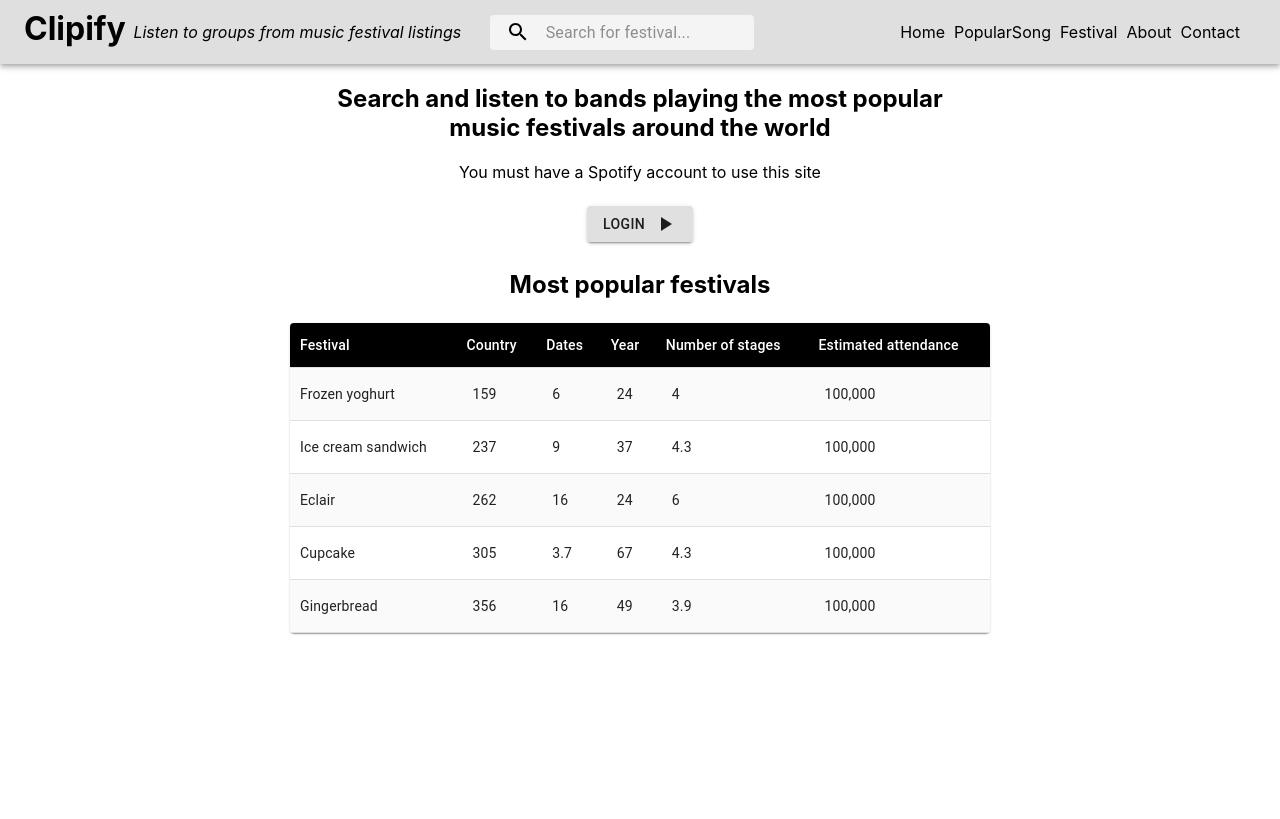
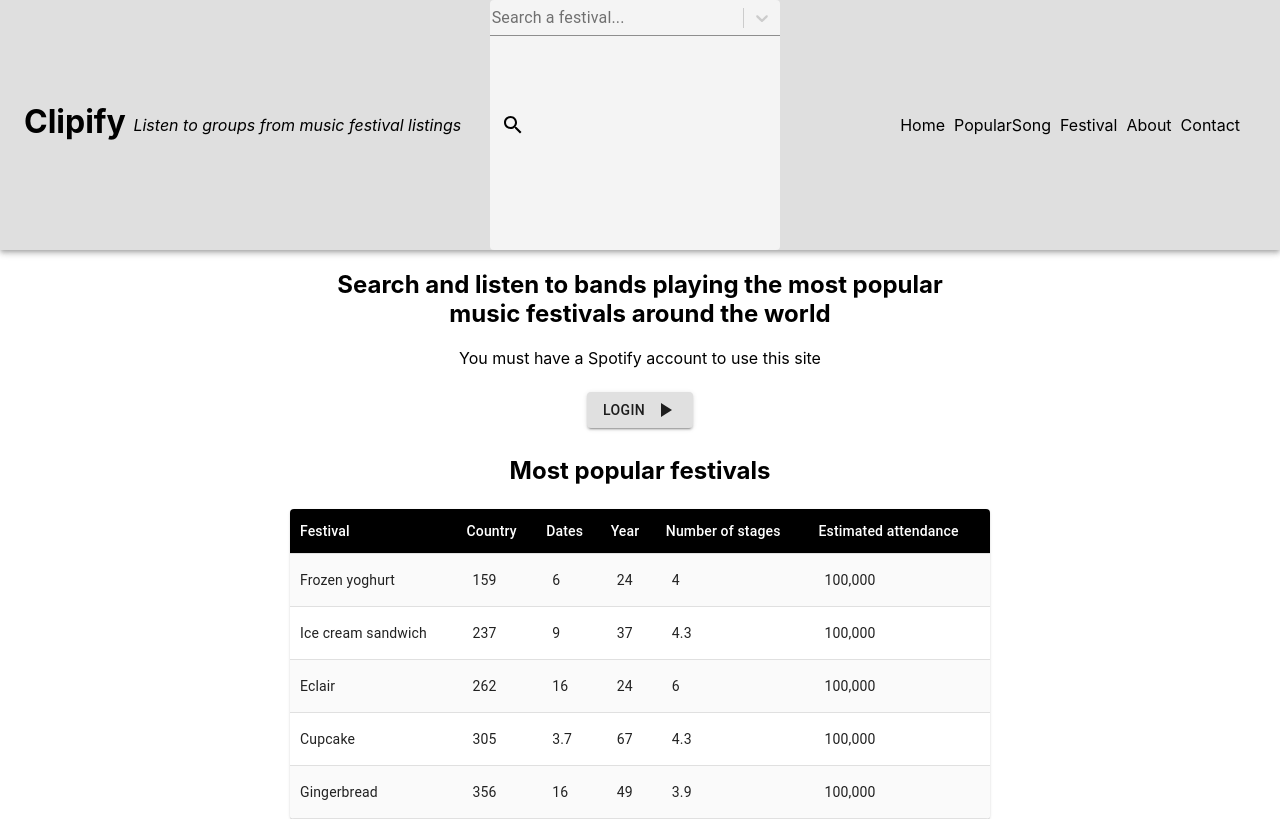
Before and after one commit to artworkjpm/spotify-calls, a React (Create React App) app: page / in a window 1280 px wide. Built offline with nearby package versions, Linux system fonts and the light colour scheme; no server answers.

Commit message:
react-select

```diff
--- a/package.json
+++ b/package.json
@@ -13,6 +13,7 @@
     "react-new-window": "^0.1.2",
     "react-router-dom": "^5.0.1",
     "react-scripts": "3.0.1",
+    "react-select": "^3.0.4",
     "react-table": "^6.10.0",
     "typeface-roboto": "0.0.54"
   },
--- a/src/App.js
+++ b/src/App.js
@@ -174,7 +174,7 @@ class App extends Component {
           <NavBar parsed={this.state.parsed} />
           <div>
             <Switch>
-              <Route exact path="/" render={() => <Home />} />
+              <Route exact path="/" component={Home} />
               <Route exact path="/festival" render={() => <ShowFestivals errorApi={this.state.errorApi} username={this.state.userName.split(" ")[0]} artistName={this.state.artistName} artistImage={this.state.image} popularSong={popsong} popularSongsArray={this.state.popularSongs} onSubmitValue={this.handleSubmit} value={this.state.value} onChangeValue={this.handleChange} handleClickSong={this.handleClickSong} handleClickGroup={this.handleClickGroup} setOpen={this.state.setOpen} onHandleClose={this.handleClose} genres={this.state.genres} />} />
               <Route path="/popular" component={Popular} />
             </Switch>
--- a/src/App.scss
+++ b/src/App.scss
@@ -218,3 +218,23 @@ header.MuiAppBar-colorPrimary {
 table th.MuiTableCell-root {
   padding: 10px;
 }
+
+div.makeStyles-root-59 {
+  height: unset;
+  min-width: 240px;
+}
+
+/* p.MuiTypography-colorTextSecondary,
+p.MuiTypography-body1 {
+  padding-left: 50px;
+}
+ */
+
+div.makeStyles-valueContainer-61 {
+  position: relative;
+  left: 40px;
+}
+
+div.makeStyles-searchIcon-5 {
+  width: 46px;
+}
--- a/src/components/NavBar.js
+++ b/src/components/NavBar.js
@@ -10,6 +10,7 @@ import Menu from "@material-ui/core/Menu";
 import SearchIcon from "@material-ui/icons/Search";
 import MoreIcon from "@material-ui/icons/MoreVert";
 import { Link } from "react-router-dom";
+import SearchReact from "./SearchReact";
 
 const useStyles = makeStyles(theme => ({
   grow: {
@@ -134,14 +135,15 @@ export default function NavBar(props) {
             <div className={classes.searchIcon}>
               <SearchIcon />
             </div>
-            <InputBase
+            <SearchReact />
+            {/*   <InputBase
               placeholder="Search for festival..."
               classes={{
                 root: classes.inputRoot,
                 input: classes.inputInput
               }}
               inputProps={{ "aria-label": "search" }}
-            />
+            /> */}
           </div>
           <div className={classes.grow} />
           <div className={classes.sectionDesktop}>
--- /dev/null
+++ b/src/components/SearchReact.js
@@ -0,0 +1,320 @@
+import React from "react";
+import PropTypes from "prop-types";
+import Select from "react-select";
+import { emphasize, makeStyles, useTheme } from "@material-ui/core/styles";
+import Typography from "@material-ui/core/Typography";
+import NoSsr from "@material-ui/core/NoSsr";
+import TextField from "@material-ui/core/TextField";
+import Paper from "@material-ui/core/Paper";
+
+import MenuItem from "@material-ui/core/MenuItem";
+
+const suggestions = [{ label: "Afghanistan" }, { label: "Aland Islands" }, { label: "Albania" }, { label: "Algeria" }, { label: "American Samoa" }, { label: "Andorra" }, { label: "Angola" }, { label: "Anguilla" }, { label: "Antarctica" }, { label: "Antigua and Barbuda" }, { label: "Argentina" }, { label: "Armenia" }, { label: "Aruba" }, { label: "Australia" }, { label: "Austria" }, { label: "Azerbaijan" }, { label: "Bahamas" }, { label: "Bahrain" }, { label: "Bangladesh" }, { label: "Barbados" }, { label: "Belarus" }, { label: "Belgium" }, { label: "Belize" }, { label: "Benin" }, { label: "Bermuda" }, { label: "Bhutan" }, { label: "Bolivia, Plurinational State of" }, { label: "Bonaire, Sint Eustatius and Saba" }, { label: "Bosnia and Herzegovina" }, { label: "Botswana" }, { label: "Bouvet Island" }, { label: "Brazil" }, { label: "British Indian Ocean Territory" }, { label: "Brunei Darussalam" }].map(suggestion => ({
+  value: suggestion.label,
+  label: suggestion.label
+}));
+
+const useStyles = makeStyles(theme => ({
+  root: {
+    flexGrow: 1,
+    height: 250,
+    minWidth: 290
+  },
+  input: {
+    display: "flex",
+    padding: 0,
+    height: "auto"
+  },
+  valueContainer: {
+    display: "flex",
+    flexWrap: "wrap",
+    flex: 1,
+    alignItems: "center",
+    overflow: "hidden"
+  },
+  chip: {
+    margin: theme.spacing(0.5, 0.25)
+  },
+  chipFocused: {
+    backgroundColor: emphasize(theme.palette.type === "light" ? theme.palette.grey[300] : theme.palette.grey[700], 0.08)
+  },
+  noOptionsMessage: {
+    padding: theme.spacing(1, 2)
+  },
+  singleValue: {
+    fontSize: 16
+  },
+  placeholder: {
+    position: "absolute",
+    left: 2,
+    bottom: 6,
+    fontSize: 16
+  },
+  paper: {
+    position: "absolute",
+    zIndex: 1,
+    marginTop: theme.spacing(1),
+    left: 0,
+    right: 0
+  },
+  divider: {
+    height: theme.spacing(2)
+  }
+}));
+
+function NoOptionsMessage(props) {
+  return (
+    <Typography color="textSecondary" className={props.selectProps.classes.noOptionsMessage} {...props.innerProps}>
+      {props.children}
+    </Typography>
+  );
+}
+
+NoOptionsMessage.propTypes = {
+  /**
+   * The children to be rendered.
+   */
+  children: PropTypes.node,
+  /**
+   * Props to be passed on to the wrapper.
+   */
+  innerProps: PropTypes.object.isRequired,
+  selectProps: PropTypes.object.isRequired
+};
+
+function inputComponent({ inputRef, ...props }) {
+  return <div ref={inputRef} {...props} />;
+}
+
+inputComponent.propTypes = {
+  inputRef: PropTypes.oneOfType([
+    PropTypes.func,
+    PropTypes.shape({
+      current: PropTypes.any.isRequired
+    })
+  ])
+};
+
+function Control(props) {
+  const {
+    children,
+    innerProps,
+    innerRef,
+    selectProps: { classes, TextFieldProps }
+  } = props;
+
+  return (
+    <TextField
+      fullWidth
+      InputProps={{
+        inputComponent,
+        inputProps: {
+          className: classes.input,
+          ref: innerRef,
+          children,
+          ...innerProps
+        }
+      }}
+      {...TextFieldProps}
+    />
+  );
+}
+
+Control.propTypes = {
+  /**
+   * Children to render.
+   */
+  children: PropTypes.node,
+  /**
+   * The mouse down event and the innerRef to pass down to the controller element.
+   */
+  innerProps: PropTypes.shape({
+    onMouseDown: PropTypes.func.isRequired
+  }).isRequired,
+  innerRef: PropTypes.oneOfType([
+    PropTypes.oneOf([null]),
+    PropTypes.func,
+    PropTypes.shape({
+      current: PropTypes.any.isRequired
+    })
+  ]).isRequired,
+  selectProps: PropTypes.object.isRequired
+};
+
+function Option(props) {
+  return (
+    <MenuItem
+      ref={props.innerRef}
+      selected={props.isFocused}
+      component="div"
+      style={{
+        fontWeight: props.isSelected ? 500 : 400
+      }}
+      {...props.innerProps}
+    >
+      {props.children}
+    </MenuItem>
+  );
+}
+
+Option.propTypes = {
+  /**
+   * The children to be rendered.
+   */
+  children: PropTypes.node,
+  /**
+   * props passed to the wrapping element for the group.
+   */
+  innerProps: PropTypes.shape({
+    id: PropTypes.string.isRequired,
+    key: PropTypes.string.isRequired,
+    onClick: PropTypes.func.isRequired,
+    onMouseMove: PropTypes.func.isRequired,
+    onMouseOver: PropTypes.func.isRequired,
+    tabIndex: PropTypes.number.isRequired
+  }).isRequired,
+  /**
+   * Inner ref to DOM Node
+   */
+  innerRef: PropTypes.oneOfType([
+    PropTypes.oneOf([null]),
+    PropTypes.func,
+    PropTypes.shape({
+      current: PropTypes.any.isRequired
+    })
+  ]).isRequired,
+  /**
+   * Whether the option is focused.
+   */
+  isFocused: PropTypes.bool.isRequired,
+  /**
+   * Whether the option is selected.
+   */
+  isSelected: PropTypes.bool.isRequired
+};
+
+function Placeholder(props) {
+  const { selectProps, innerProps = {}, children } = props;
+  return (
+    <Typography color="textSecondary" className={selectProps.classes.placeholder} {...innerProps}>
+      {children}
+    </Typography>
+  );
+}
+
+Placeholder.propTypes = {
+  /**
+   * The children to be rendered.
+   */
+  children: PropTypes.node,
+  /**
+   * props passed to the wrapping element for the group.
+   */
+  innerProps: PropTypes.object,
+  selectProps: PropTypes.object.isRequired
+};
+
+function SingleValue(props) {
+  return (
+    <Typography className={props.selectProps.classes.singleValue} {...props.innerProps}>
+      {props.children}
+    </Typography>
+  );
+}
+
+SingleValue.propTypes = {
+  /**
+   * The children to be rendered.
+   */
+  children: PropTypes.node,
+  /**
+   * Props passed to the wrapping element for the group.
+   */
+  innerProps: PropTypes.any.isRequired,
+  selectProps: PropTypes.object.isRequired
+};
+
+function ValueContainer(props) {
+  return <div className={props.selectProps.classes.valueContainer}>{props.children}</div>;
+}
+
+ValueContainer.propTypes = {
+  /**
+   * The children to be rendered.
+   */
+  children: PropTypes.node,
+  selectProps: PropTypes.object.isRequired
+};
+
+function Menu(props) {
+  return (
+    <Paper square className={props.selectProps.classes.paper} {...props.innerProps}>
+      {props.children}
+    </Paper>
+  );
+}
+
+Menu.propTypes = {
+  /**
+   * The children to be rendered.
+   */
+  children: PropTypes.element.isRequired,
+  /**
+   * Props to be passed to the menu wrapper.
+   */
+  innerProps: PropTypes.object.isRequired,
+  selectProps: PropTypes.object.isRequired
+};
+
+const components = {
+  Control,
+  Menu,
+  NoOptionsMessage,
+  Option,
+  Placeholder,
+  SingleValue,
+  ValueContainer
+};
+
+export default function SearchReact() {
+  const classes = useStyles();
+  const theme = useTheme();
+  const [single, setSingle] = React.useState(null);
+
+  function handleChangeSingle(value) {
+    setSingle(value);
+  }
+
+  const selectStyles = {
+    input: base => ({
+      ...base,
+      color: theme.palette.text.primary,
+      "& input": {
+        font: "inherit"
+      }
+    })
+  };
+
+  return (
+    <div className={classes.root}>
+      <NoSsr>
+        <Select
+          classes={classes}
+          styles={selectStyles}
+          inputId="react-select-single"
+          TextFieldProps={{
+            InputLabelProps: {
+              htmlFor: "react-select-single",
+              shrink: true
+            }
+          }}
+          placeholder="Search a festival..."
+          options={suggestions}
+          components={components}
+          value={single}
+          onChange={handleChangeSingle}
+        />
+      </NoSsr>
+    </div>
+  );
+}
```
Also changed, not shown: 1 other file (tests, documents, lock files or other folders).
